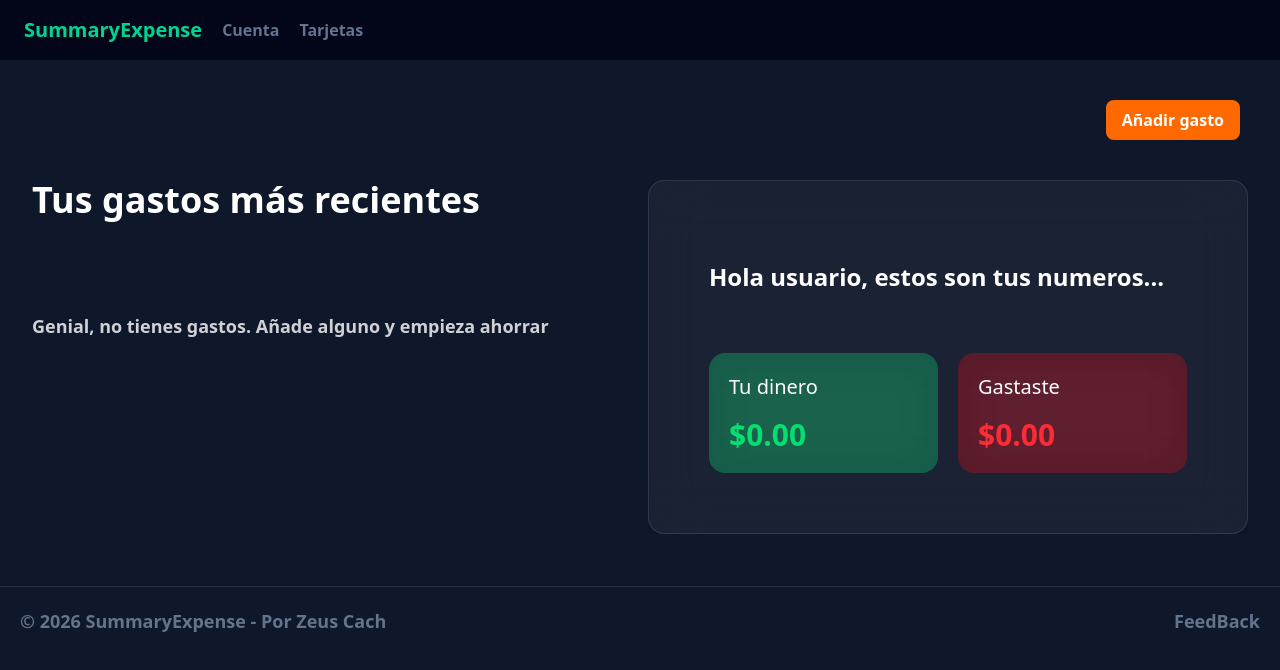
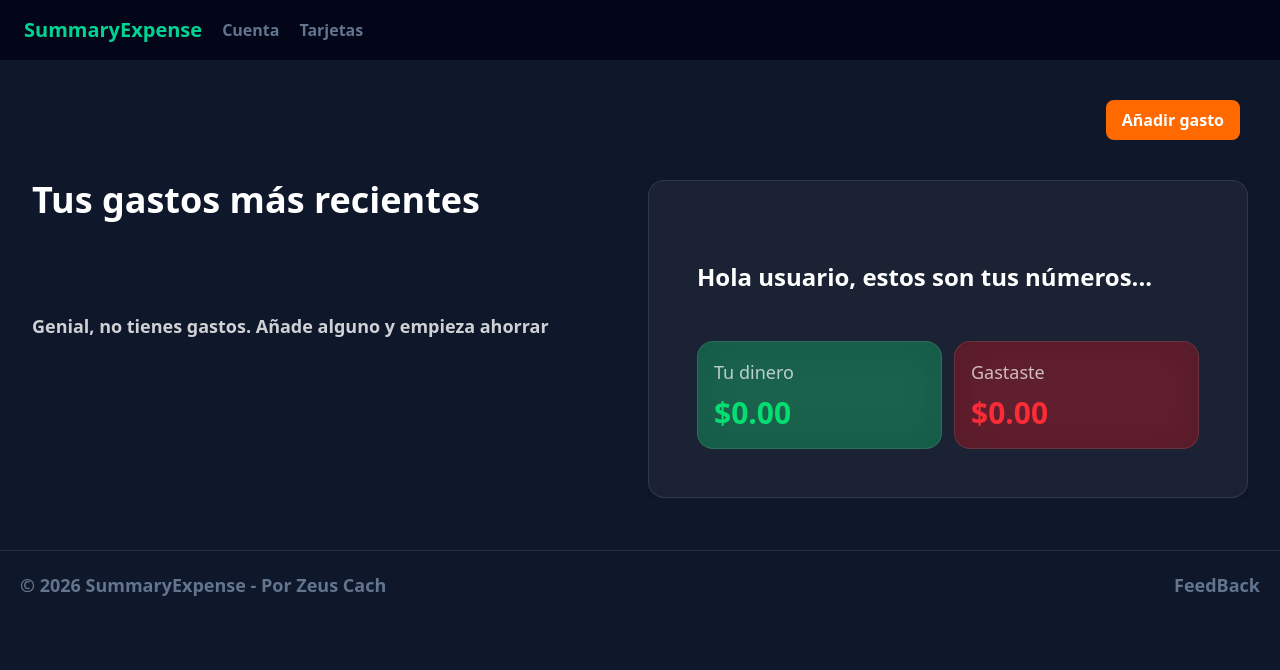
Before and after one commit to zeusCach/SummaryExpense, a React (Vite) app: page /dashboard in a window 1280 px wide. Shown: the top 670 px of the page. Built offline with nearby package versions, Linux system fonts and the light colour scheme.

Commit message:
Mejorando UI para el layout infoSummary por desbordamiento

```diff
--- a/src/components/InfoSummary.jsx
+++ b/src/components/InfoSummary.jsx
@@ -12,35 +12,30 @@ export default function InfoSummary() {
 
 
     return (
-        <>
-            <div className="bg-white/5 backdrop-blur-xl border border-white/10 rounded-2xl shadow-2xl py-1 md:p-10 ">
+        <div className="bg-white/5 backdrop-blur-xl border border-white/10 rounded-2xl shadow-2xl p-5 md:p-10">
 
-                <h1 className='text-white font-bold text-2xl px-5 py-10'>Hola {userName}, estos son tus numeros...</h1>
+            <h1 className="text-white font-bold text-xl md:text-2xl px-2 py-5 md:py-10">
+                Hola {userName}, estos son tus números...
+            </h1>
 
-                <div className="flex items-center gap-5 p-5">
-                    <div className=" bg-green-400/30 backdrop-blur-xl border-white/10 rounded-2xl w-full max-w-2xs p-5">
-                        <p className="text-white text-xl flex flex-col gap-4">
-                            Tu dinero
-                            <span className="text-green-400 text-3xl font-bold ">
-                                {formatCurrency(totalDisponible)}
-                            </span>
-                        </p>
-                    </div>
+            <div className="grid grid-cols-2 gap-3 p-2">
 
-                    <div className="bg-red-600/30 backdrop-blur-xl border-white/10 rounded-2xl w-full max-w-2xs p-5">
-
-                        <p className=" text-white text-xl flex flex-col gap-4">
-                            Gastaste                            <span className="text-red-500 text-3xl font-bold">
-                                {formatCurrency(totalGastado)}
-                            </span>
-                        </p>
-                    </div>
+                <div className="bg-green-400/30 backdrop-blur-xl border border-white/10 rounded-2xl p-4">
+                    <p className="text-white/70 text-lg mb-2">Tu dinero</p>
+                    <span className="text-green-400 font-bold text-xl md:text-3xl break-all leading-tight">
+                        {formatCurrency(totalDisponible)}
+                    </span>
                 </div>
 
-
-
+                <div className="bg-red-600/30 backdrop-blur-xl border border-white/10 rounded-2xl p-4">
+                    <p className="text-white/70 text-lg mb-2">Gastaste</p>
+                    <span className="text-red-500 font-bold text-xl md:text-3xl break-all leading-tight">
+                        {formatCurrency(totalGastado)}
+                    </span>
+                </div>
 
             </div>
-        </>
+
+        </div>
     )
 }
```
